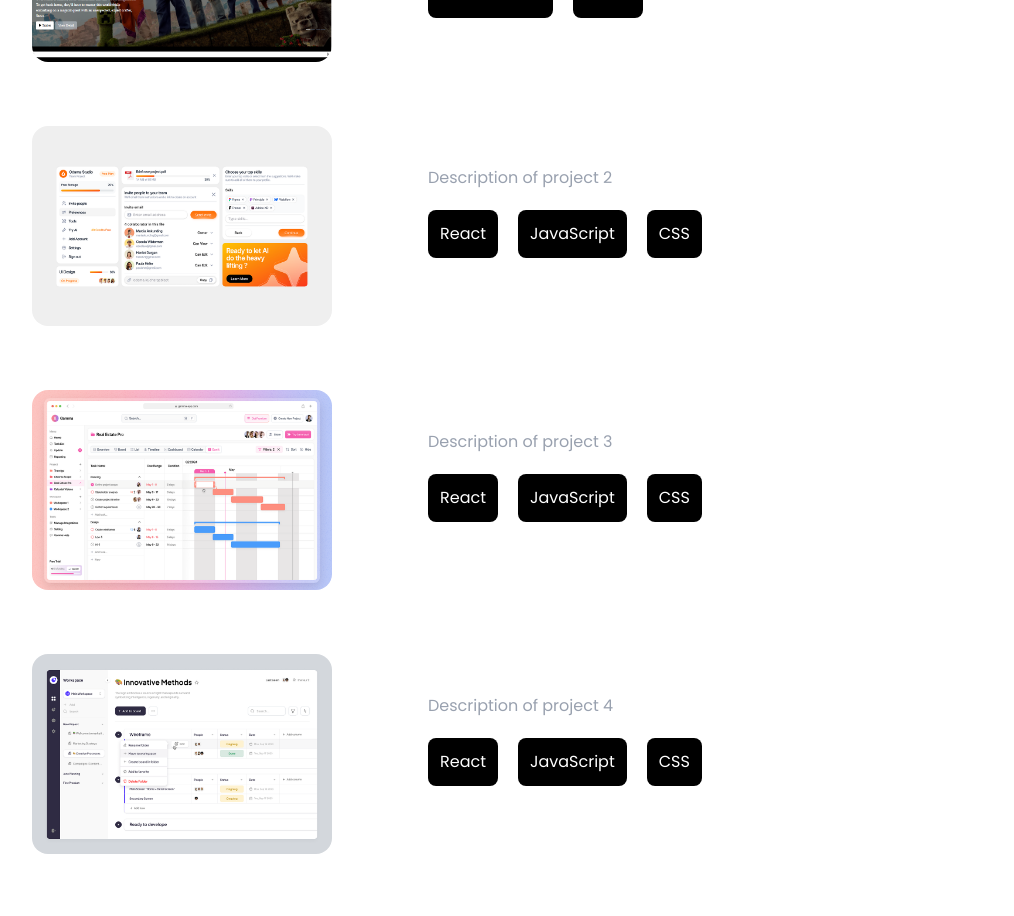
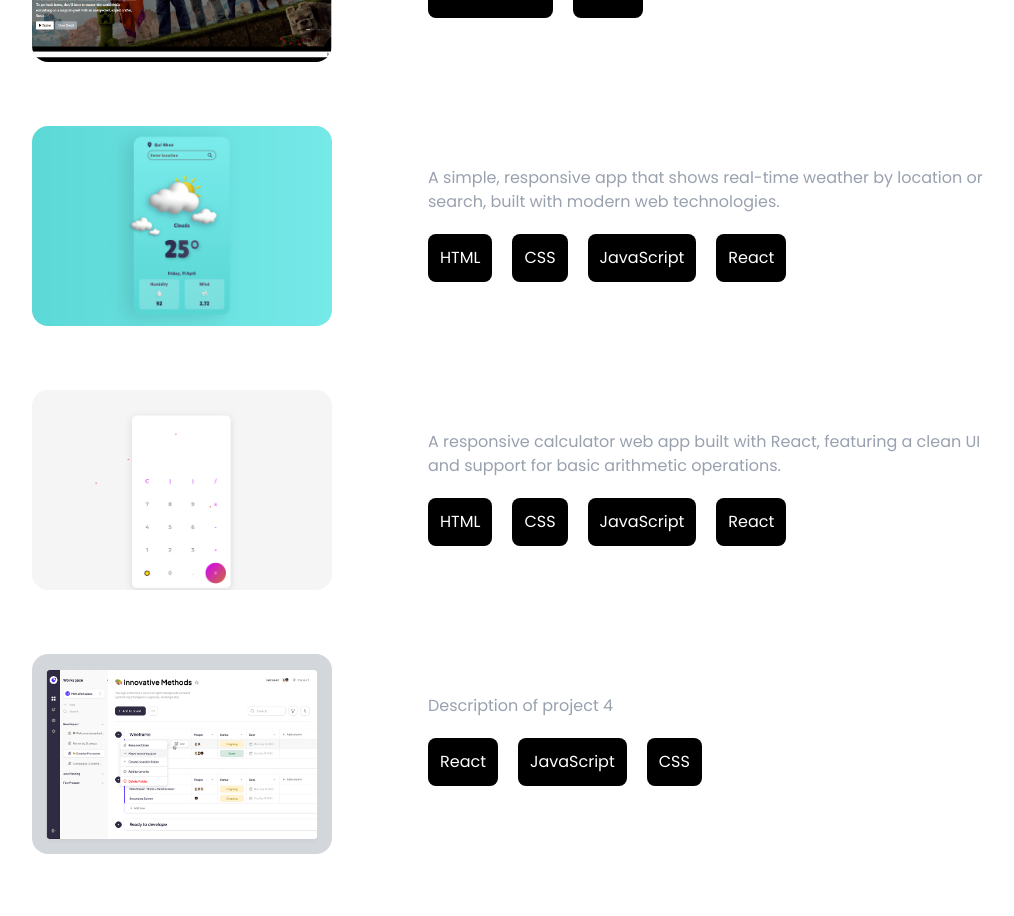
Before and after one commit to HunterNguyenDev/Portfolio, a React (Vite) app: page / in a window 1280 px wide. Shown: the part 1980-2896 px from the top of the page, without its empty margins (128-1142 px from the left). Built offline with nearby package versions, Linux system fonts and the light colour scheme.

Commit message:
Updated Component Projects

```diff
--- a/index.html
+++ b/index.html
@@ -4,7 +4,7 @@
     <meta charset="UTF-8" />
     <link rel="icon" type="image/svg+xml" href="/vite.svg" />
     <meta name="viewport" content="width=device-width, initial-scale=1.0" />
-    <title>Vite + React</title>
+    <title>Portfolio</title>
     <link rel="preconnect" href="https://fonts.googleapis.com" />
     <link rel="preconnect" href="https://fonts.gstatic.com" crossorigin />
     <link
--- a/src/components/Projects.jsx
+++ b/src/components/Projects.jsx
@@ -1,6 +1,6 @@
 import project1 from "../assets/images/Movie_app.png";
-import image2 from "../assets/images/2.png";
-import image3 from "../assets/images/3.png";
+import project2 from "../assets/images/Weather_app.png";
+import project3 from "../assets/images/Calculator_app.png";
 import image4 from "../assets/images/4.png";
 import image5 from "../assets/images/5.png";
 
@@ -16,18 +16,20 @@ const projectsData = [
     link: "https://movie-app-test3.vercel.app/",
   },
   {
-    image: image2,
-    title: "Project 2",
-    description: "Description of project 2",
-    technologies: ["React", "JavaScript", "CSS"],
-    link: "https://example.com/project2",
+    image: project2,
+    title: "Weather App",
+    description:
+      "A simple, responsive app that shows real-time weather by location or search, built with modern web technologies.",
+    technologies: ["HTML", "CSS", "JavaScript", "React"],
+    link: "https://weather-app-demo-flax.vercel.app/",
   },
   {
-    image: image3,
-    title: "Project 3",
-    description: "Description of project 3",
-    technologies: ["React", "JavaScript", "CSS"],
-    link: "https://example.com/project3",
+    image: project3,
+    title: "Calculator-App",
+    description:
+      "A responsive calculator web app built with React, featuring a clean UI and support for basic arithmetic operations.",
+    technologies: ["HTML", "CSS", "JavaScript", "React"],
+    link: "https://calculator-app-eight-swart.vercel.app/",
   },
   {
     image: image4,
```
Also changed, not shown: src/assets/images/Calculator_app.png (added), src/assets/images/Weather_app.png (added).
